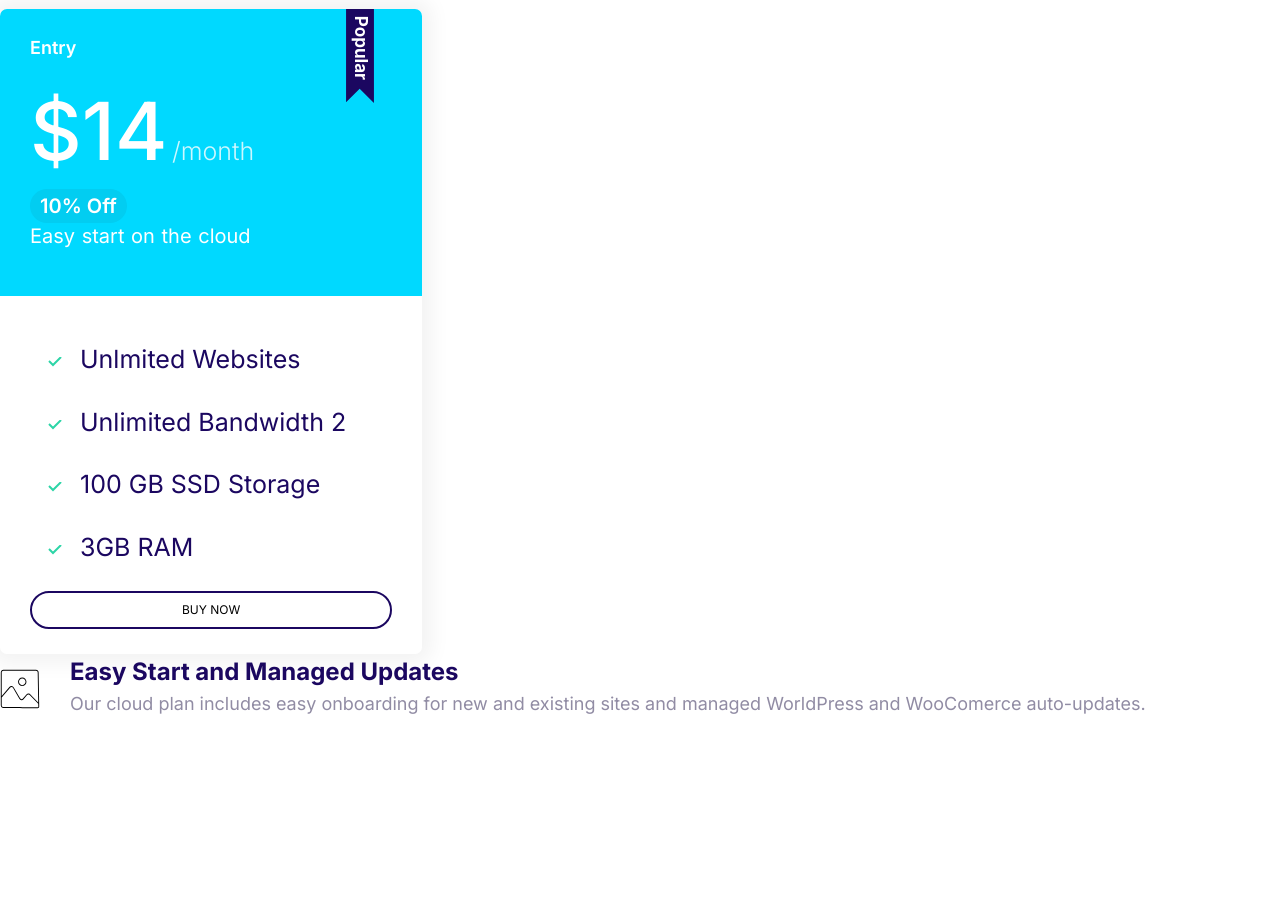
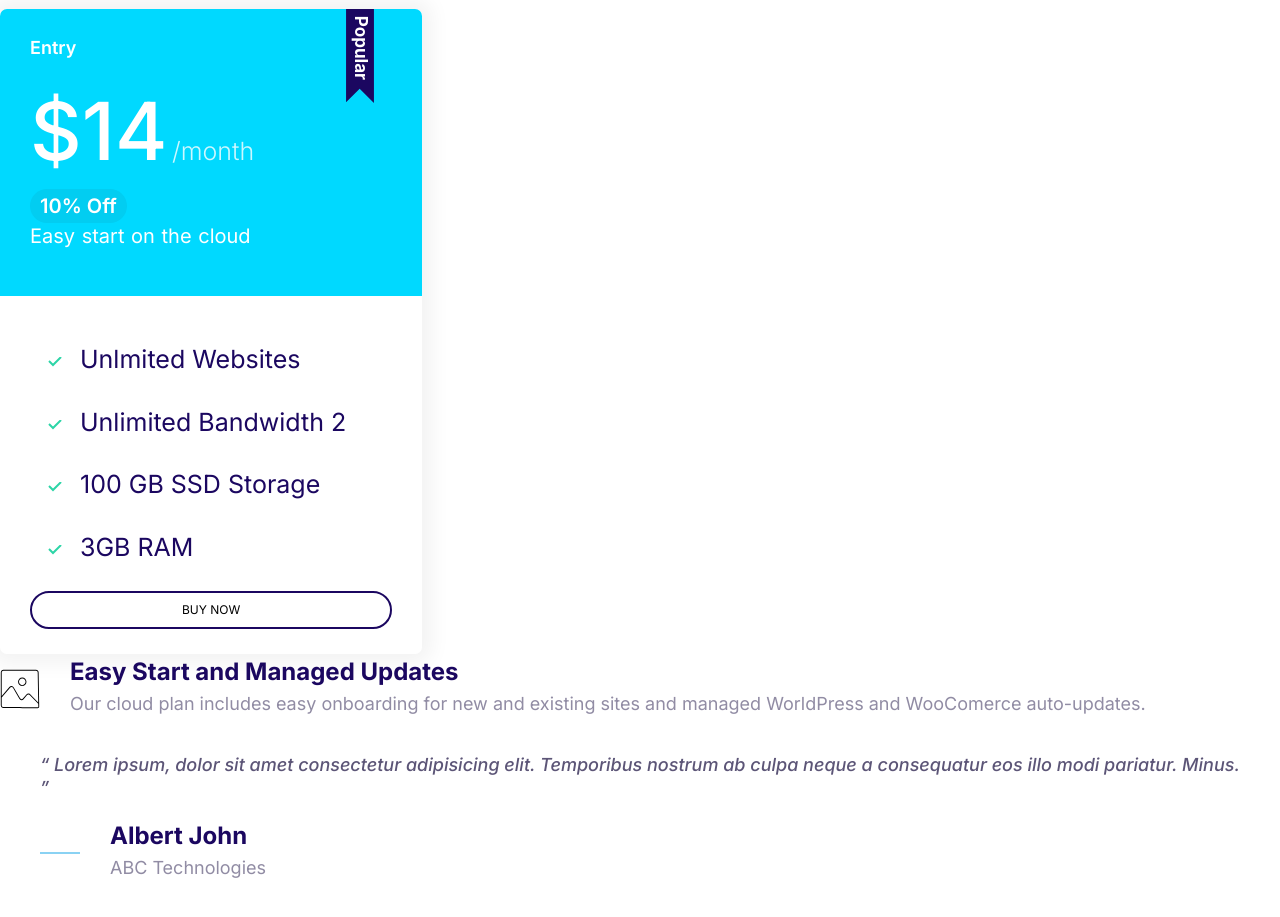
Before and after one commit to inaeon/cloudHostingProject, a plain HTML site: page index.html in a window 1280 px wide. Shown: the part 851-1768 px from the top of the page. Before the commit the page ends 1586 px from the top, so only its background shows below. Drawn offline with Linux system fonts and the light colour scheme.

Commit message:
quote section

```diff
--- a/css/styles.css
+++ b/css/styles.css
@@ -5,6 +5,7 @@
   --color-headings: #1b0760;
   --color-body: #918ca4;
   --border-color: #ccc;
+  --color-body-darker: #5c5577;
   --border-radius: 30px;
 }
 
@@ -341,3 +342,20 @@ a {
     width: 33vw;
   }
 }
+
+/*quote section*/
+
+.quote__text {
+  color: var(--color-body-darker);
+  font-style: italic;
+  font-weight: 500;
+  line-height: 1.3;
+}
+
+.quote__text::before {
+  content: open-quote;
+}
+
+.quote__text::after {
+  content: close-quote;
+}
--- a/index.html
+++ b/index.html
@@ -143,4 +143,22 @@
       </p>
     </div>
   </div>
+
+  <blockquote class="quote">
+    <p class="quote__text">
+      Lorem ipsum, dolor sit amet consectetur adipisicing elit. Temporibus
+      nostrum ab culpa neque a consequatur eos illo modi pariatur. Minus.
+    </p>
+    <div class="media">
+      <div class="media__img">
+        <svg class="icon icon--primary">
+          <use xlink:href="/icons/sprite.svg#line"></use>
+        </svg>
+      </div>
+      <div class="media__body">
+        <h3>Albert John</h3>
+        <p>ABC Technologies</p>
+      </div>
+    </div>
+  </blockquote>
 </html>
```
Also changed, not shown: icons/sprite.svg.
